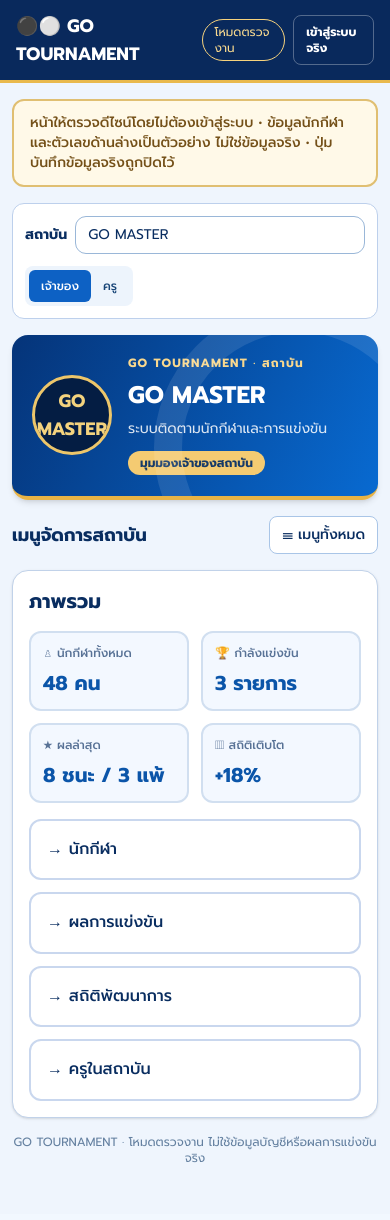
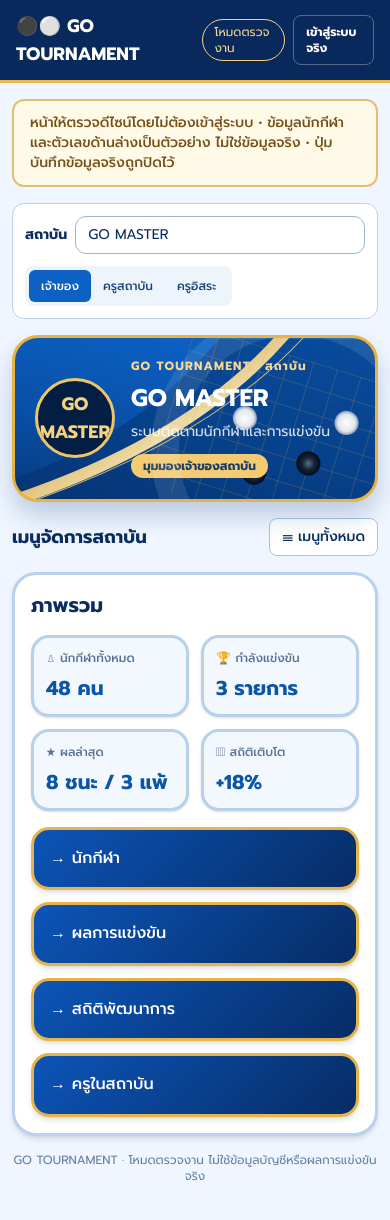
Before and after one commit to sawitree2168-sys/go-competition, a Next.js app: page /institution/preview in a window 390 px wide. Shown: the top 1220 px of the page. Built offline with nearby package versions, Linux system fonts and the light colour scheme.

Commit message:
Align desktop/mobile institution preview with blue gold reference and remove chess icons

```diff
--- a/app/institution/preview/page.tsx
+++ b/app/institution/preview/page.tsx
@@ -7,8 +7,8 @@ type PageKey="home"|"students"|"teachers"|"tracking"|"stats"|"settings";
 type Mode="cards"|"table";
 const menu:{id:PageKey;label:string;icon:string}[]=[
  {id:"home",label:"ภาพรวม",icon:"⌂"},
- {id:"students",label:"นักกีฬา",icon:"♟"},
- {id:"teachers",label:"ครูในสถาบัน",icon:"♙"},
+ {id:"students",label:"นักกีฬา",icon:"◉"},
+ {id:"teachers",label:"ครูในสถาบัน",icon:"◎"},
  {id:"tracking",label:"ผลการแข่งขัน",icon:"🏆"},
  {id:"stats",label:"สถิติพัฒนาการ",icon:"▥"},
  {id:"settings",label:"ตั้งค่าสถาบัน",icon:"⚙"},
@@ -23,7 +23,7 @@ const teachers=[{name:"ครูตัวอย่าง A",role:"เจ้า
 export default function InstitutionPreview() {
  const [page,setPage]=useState<PageKey>("home");
  const [mode,setMode]=useState<Mode>("cards");
- const [role,setRole]=useState<"owner"|"teacher">("owner");
+ const [role,setRole]=useState<"owner"|"teacher"|"independent">("owner");
  const [shape,setShape]=useState<"circle"|"square">("circle");
  const [logoScale,setLogoScale]=useState(100);
  const [logoFile,setLogoFile]=useState<string|null>(null);
@@ -32,7 +32,7 @@ export default function InstitutionPreview() {
  const open=(id:PageKey)=>{setPage(id);setMobileMenu(false);};
  const isPeople=page==="students"||page==="teachers"||page==="tracking"||page==="stats";
  const title=menu.find(m=>m.id===page)?.label??"ภาพรวม";
- return <div className="min-h-screen bg-[#eff5fd] text-[#092d60]">
+ return <div className="min-h-screen bg-[#f0f6ff] text-[#092d60]">
   <header className="border-b-[3px] border-[#e9b94d] bg-[#09295c] text-white">
    <div className="mx-auto flex max-w-7xl items-center justify-between gap-3 px-4 py-3">
     <Link href="/" className="text-lg font-black sm:text-xl">⚫⚪ GO TOURNAMENT</Link>
@@ -45,10 +45,11 @@ export default function InstitutionPreview() {
     <label className="flex flex-1 items-center gap-2 text-sm font-bold">สถาบัน <input aria-label="ชื่อสถาบันที่แสดงในตัวอย่าง" className="min-w-0 flex-1 rounded-lg border border-[#c0d5ee] px-3 py-2" value={institute} onChange={e=>setInstitute(e.target.value)}/></label>
     <div role="group" aria-label="ตรวจมุมมองตามสิทธิ์" className="inline-flex rounded-lg bg-[#edf4fc] p-1 text-xs font-bold">
       <button type="button" aria-pressed={role==="owner"} onClick={()=>setRole("owner")} className={`rounded-md px-3 py-2 ${role==="owner"?"bg-[#0d61c4] text-white":"text-[#184577]"}`}>เจ้าของ</button>
-      <button type="button" aria-pressed={role==="teacher"} onClick={()=>setRole("teacher")} className={`rounded-md px-3 py-2 ${role==="teacher"?"bg-[#0d61c4] text-white":"text-[#184577]"}`}>ครู</button>
+      <button type="button" aria-pressed={role==="teacher"} onClick={()=>setRole("teacher")} className={`rounded-md px-3 py-2 ${role==="teacher"?"bg-[#0d61c4] text-white":"text-[#184577]"}`}>ครูสถาบัน</button>
+      <button type="button" aria-pressed={role==="independent"} onClick={()=>{setRole("independent");if(page==="settings")setPage("home");}} className={`rounded-md px-3 py-2 ${role==="independent"?"bg-[#0d61c4] text-white":"text-[#184577]"}`}>ครูอิสระ</button>
     </div>
    </div>
-   <section className="relative overflow-hidden rounded-2xl border-b-4 border-[#e8b345] bg-[linear-gradient(115deg,#053479,#086ad1)] p-5 text-white shadow-md sm:p-8">
+   <section className="relative overflow-hidden rounded-[26px] border-[3px] border-[#e8b345] bg-[#063476] bg-[url(/institution-banner.svg)] bg-cover bg-right p-5 text-white shadow-[0_14px_25px_rgba(9,53,120,.22)] sm:p-8">
     <div className="flex items-center gap-4">
       <div className={`grid h-20 w-20 shrink-0 place-items-center overflow-hidden border-[3px] border-[#edc66a] bg-[#041d43] text-2xl font-black text-[#f4d37e] sm:h-28 sm:w-28 ${shape==="circle"?"rounded-full":"rounded-xl"}`}>
         {logoFile?<img src={logoFile} alt="ตัวอย่างโลโก้สถาบัน" style={{transform:`scale(${logoScale/100})`}} className="h-full w-full object-cover"/>:<span className="text-center text-lg">GO<br/>MASTER</span>}
@@ -67,9 +68,9 @@ export default function InstitutionPreview() {
     <button type="button" className="rounded-lg border border-[#a9c5e7] bg-white px-3 py-2 text-sm font-bold lg:hidden" onClick={()=>setMobileMenu(v=>!v)} aria-expanded={mobileMenu}>{mobileMenu?"ซ่อนเมนู":"☰ เมนูทั้งหมด"}</button>
    </div>
    <nav aria-label="เมนูสถาบัน" className={`${mobileMenu?"grid":"hidden"} grid-cols-2 gap-2 sm:grid-cols-3 lg:grid lg:grid-cols-6`}>
-    {menu.filter(m=>role==="owner"||m.id!=="settings").map(m=><button type="button" key={m.id} onClick={()=>open(m.id)} aria-current={page===m.id?"page":undefined} className={`flex min-h-20 flex-col items-center justify-center gap-1 rounded-xl border-2 px-2 py-3 text-sm font-bold shadow-sm ${page===m.id?"border-[#e9b94d] bg-[#0d5fbf] text-white":"border-[#b7cbe5] bg-white hover:border-[#dfb44c]"}`}><span aria-hidden="true" className="text-2xl">{m.icon}</span>{m.label}</button>)}
+    {menu.filter(m=>role==="owner"||m.id!=="settings").map(m=><button type="button" key={m.id} onClick={()=>open(m.id)} aria-current={page===m.id?"page":undefined} className={`flex min-h-20 flex-col items-center justify-center gap-1 rounded-[18px] border-[3px] px-2 py-3 text-sm font-black shadow-md ${page===m.id?"border-[#e9b94d] bg-[#0d5fbf] text-white":"border-[#b7cbe5] bg-white hover:border-[#dfb44c]"}`}><span aria-hidden="true" className="text-2xl">{m.icon}</span>{m.label}</button>)}
    </nav>
-   <section className="space-y-4 rounded-2xl border border-[#c1d2e9] bg-white p-4 shadow-sm sm:p-6">
+   <section className="space-y-4 rounded-[24px] border-[3px] border-[#b9d0ee] bg-white p-4 shadow-md sm:p-6">
     <div className="flex flex-wrap items-center justify-between gap-3">
      <h2 className="text-xl font-black sm:text-2xl">{title}</h2>
      {isPeople&&<div role="group" aria-label="เปลี่ยนมุมมอง" className="inline-flex rounded-xl border-2 border-[#a9c4e6] p-1 text-sm font-bold">
@@ -79,9 +80,9 @@ export default function InstitutionPreview() {
     </div>
     {page==="home"&&<>
      <div className="grid grid-cols-2 gap-3 lg:grid-cols-4">
-       {[["นักกีฬาทั้งหมด","48 คน","♙"],["กำลังแข่งขัน","3 รายการ","🏆"],["ผลล่าสุด","8 ชนะ / 3 แพ้","★"],["สถิติเติบโต","+18%","▥"]].map(x=><div key={x[0]} className="rounded-xl border-2 border-[#d1dff0] bg-[#f3f8ff] p-3 sm:p-4"><p className="text-xs font-semibold text-[#587296]">{x[2]} {x[0]}</p><p className="mt-2 text-xl font-black text-[#0b55a9] sm:text-2xl">{x[1]}</p></div>)}
+       {[["นักกีฬาทั้งหมด","48 คน","♙"],["กำลังแข่งขัน","3 รายการ","🏆"],["ผลล่าสุด","8 ชนะ / 3 แพ้","★"],["สถิติเติบโต","+18%","▥"]].map(x=><div key={x[0]} className="rounded-[18px] border-[3px] border-[#b8d0ea] bg-[#f3f8ff] p-3 shadow-sm sm:p-4"><p className="text-xs font-semibold text-[#587296]">{x[2]} {x[0]}</p><p className="mt-2 text-xl font-black text-[#0b55a9] sm:text-2xl">{x[1]}</p></div>)}
      </div>
-     <div className="grid gap-3 sm:grid-cols-2">{[["นักกีฬา","students"],["ผลการแข่งขัน","tracking"],["สถิติพัฒนาการ","stats"],["ครูในสถาบัน","teachers"]].map(x=><button type="button" key={x[1]} onClick={()=>open(x[1] as PageKey)} className="rounded-xl border-2 border-[#c9d7ee] bg-white p-4 text-left font-bold hover:border-[#d9a83c]">→ {x[0]}</button>)}</div>
+     <div className="grid gap-3 sm:grid-cols-2">{[["นักกีฬา","students"],["ผลการแข่งขัน","tracking"],["สถิติพัฒนาการ","stats"],["ครูในสถาบัน","teachers"]].map(x=><button type="button" key={x[1]} onClick={()=>open(x[1] as PageKey)} className="rounded-[18px] border-[3px] border-[#e5b54b] bg-[linear-gradient(135deg,#0c55b8,#062c65)] p-4 text-left font-black text-white shadow-md hover:border-[#f9d87b]">→ {x[0]}</button>)}</div>
     </>}
     {page==="settings"&&<div className="space-y-4">
       <p className="text-sm text-[#587296]">ลองอัปโหลดโลโก้และเลือกรูปแบบได้บนหน้าตรวจงานนี้ รูปจะยังไม่ถูกบันทึกลงฐานข้อมูล</p>
```
